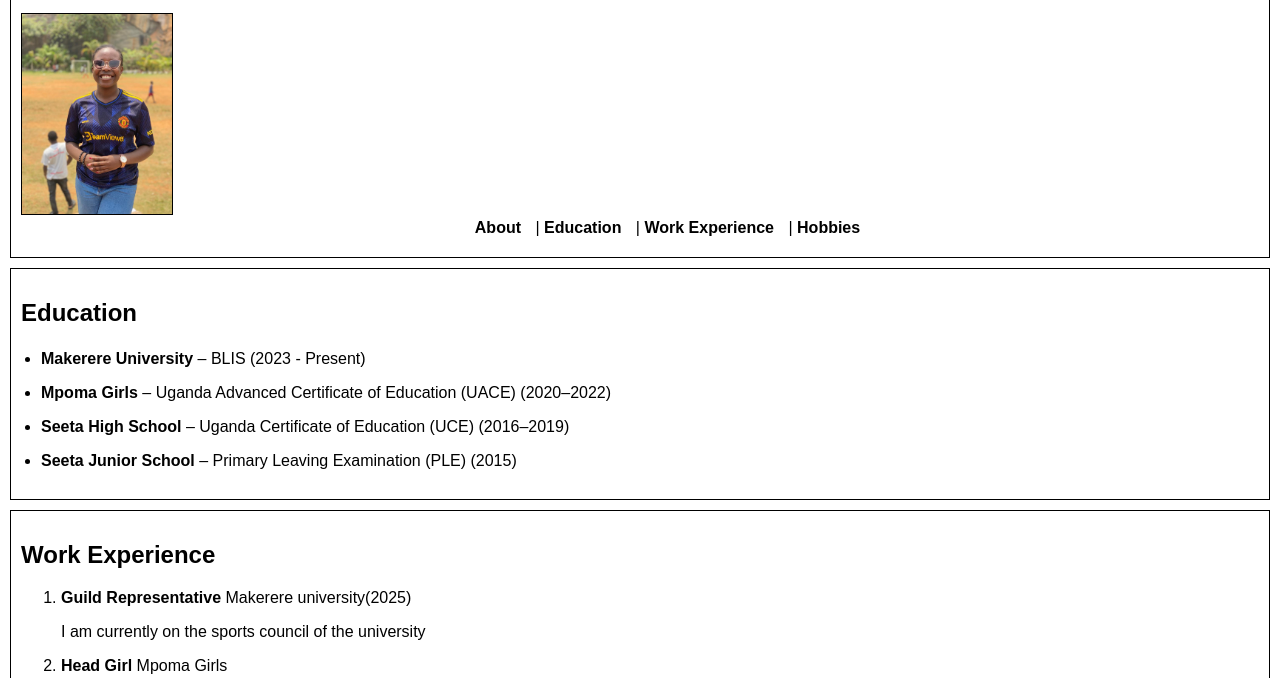
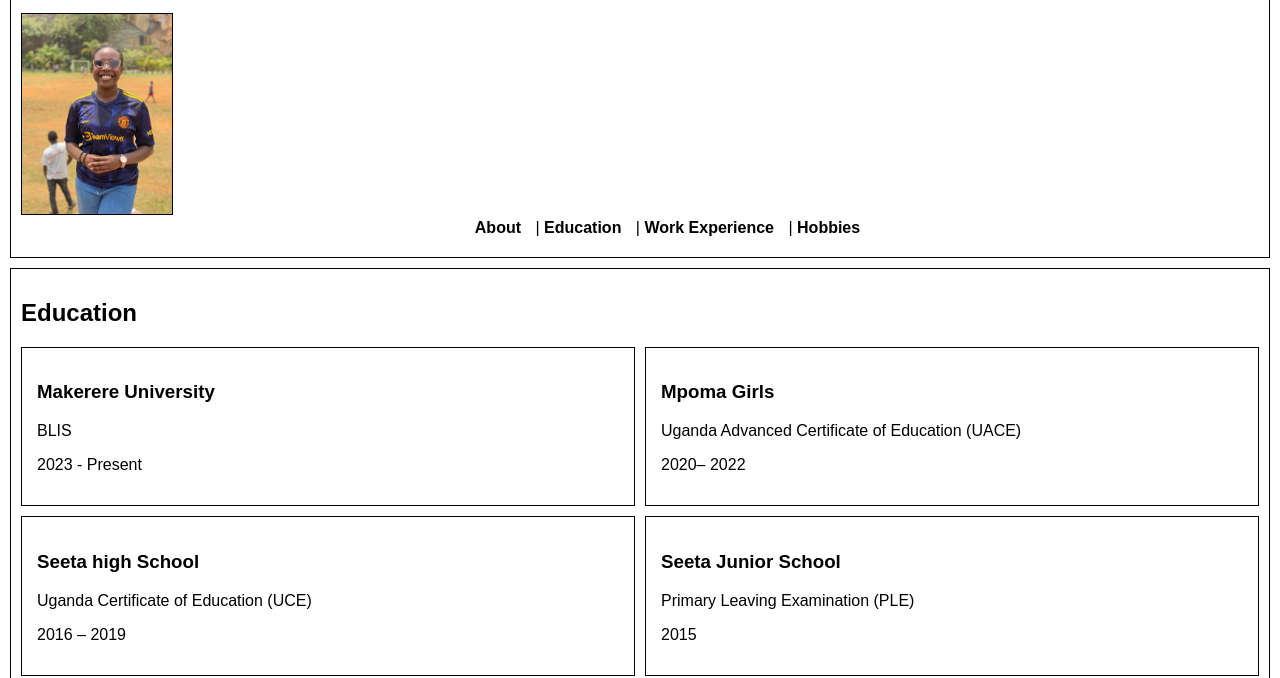
Before and after one commit to NabaggalaAndrea-lab/webdoc.io, a plain HTML site: page index.html in a window 1280 px wide. Shown: the part 122-800 px from the top of the page. Drawn offline with Linux system fonts and the light colour scheme.

Commit message:
Update index.html

```diff
--- a/index.html
+++ b/index.html
@@ -30,21 +30,31 @@
 
 		<section id="education">
 			<h2>Education</h2>
-			<ul class="schools-list">
-				<li><strong>Makerere University</strong> – BLIS (2023 - Present)</li>
-				<li>
-					<strong>Mpoma Girls</strong> – Uganda Advanced Certificate of
-					Education (UACE) (2020–2022)
-				</li>
-				<li>
-					<strong>Seeta High School</strong> – Uganda Certificate of Education
-					(UCE) (2016–2019)
-				</li>
-				<li>
-					<strong>Seeta Junior School</strong> – Primary Leaving Examination
-					(PLE) (2015)
-				</li>
-			</ul>
+			<div class="schools">
+				<div class="school">
+					<h3>Makerere University</h3>
+					<p>BLIS</p>
+					<p>2023 - Present</p>
+				</div>
+
+				<div class="school">
+					<h3>Mpoma Girls</h3>
+					<p>Uganda Advanced Certificate of Education (UACE)</p>
+					<p>2020– 2022</p>
+				</div>
+
+				<div class="school">
+					<h3>Seeta high School</h3>
+					<p>Uganda Certificate of Education (UCE)</p>
+					<p>2016 – 2019</p>
+				</div>
+
+				<div class="school">
+					<h3>Seeta Junior School</h3>
+					<p>Primary Leaving Examination (PLE)</p>
+					<p>2015</p>
+				</div>
+			</div>
 		</section>
 
 		<section id="experience">
```
